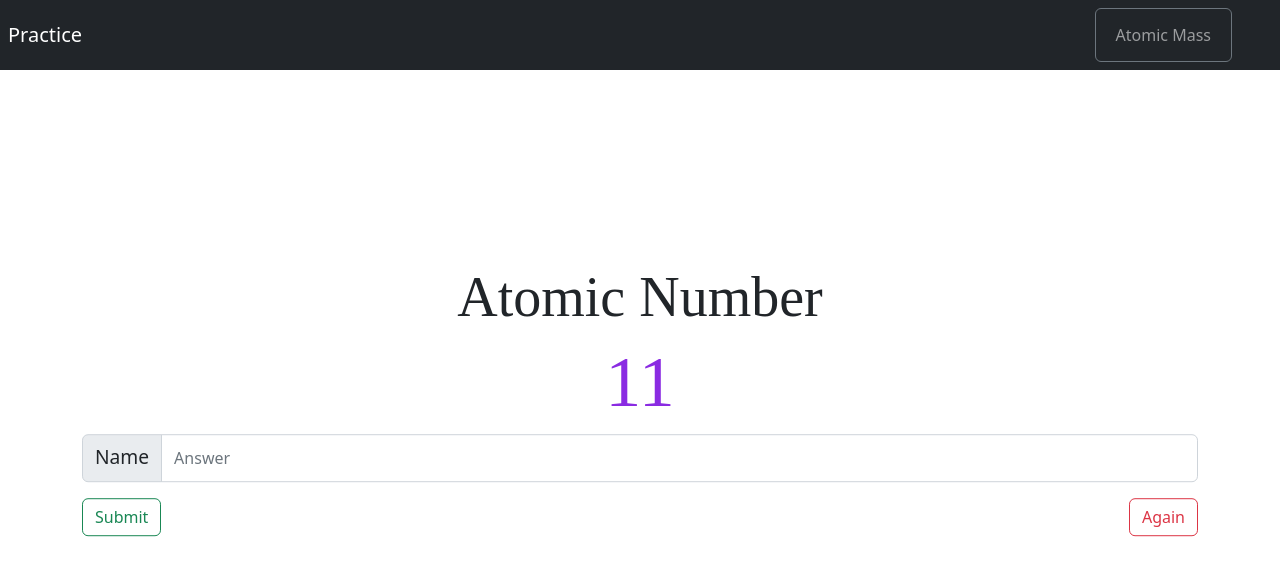
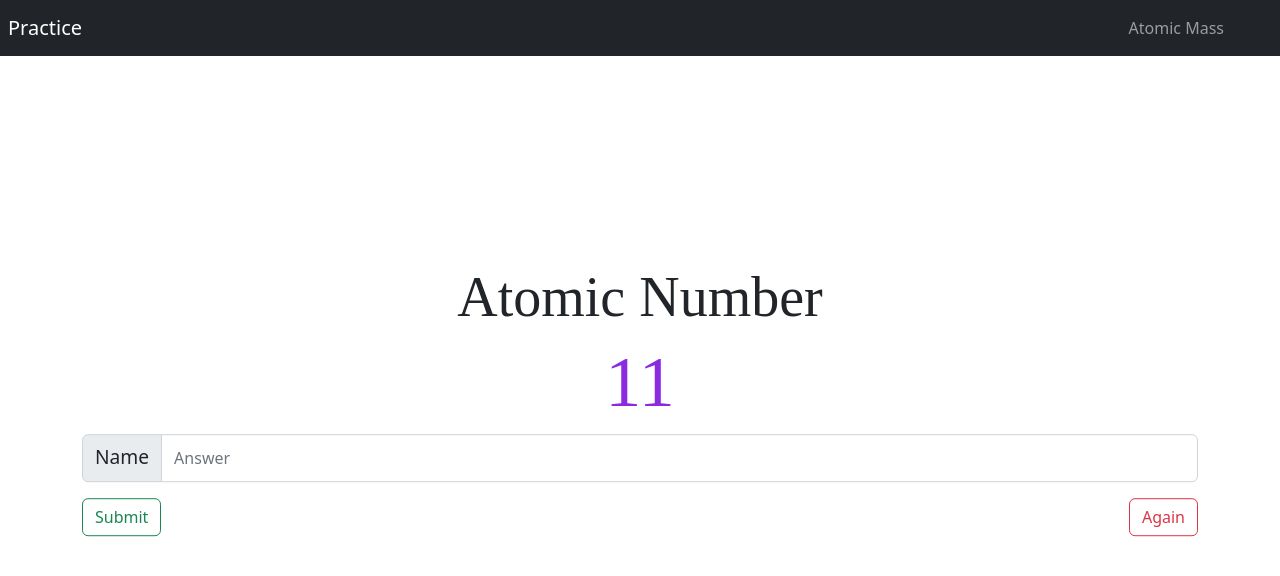
Before and after one commit to Arsh-Pratap/Periodic-Table-Practice, a plain HTML site: page index.html in a window 1280 px wide. Drawn offline with nearby package versions, Linux system fonts and the light colour scheme.

Commit message:
Update index.html

```diff
--- a/index.html
+++ b/index.html
@@ -19,7 +19,7 @@
     <a href="" class="navbar-brand ms-2">Practice</a>
     <ul class="navbar-nav ms-auto me-5">
       <li class="nav-item">
-        <button type="button" class="btn btn-outline-secondary"> <a href="./atomicMass.html" class="nav-link ">Atomic Mass</a></button>
+        <a href="./atomicMass.html" class="nav-link ">Atomic Mass</a>
 
       </li>
     </ul>
```
